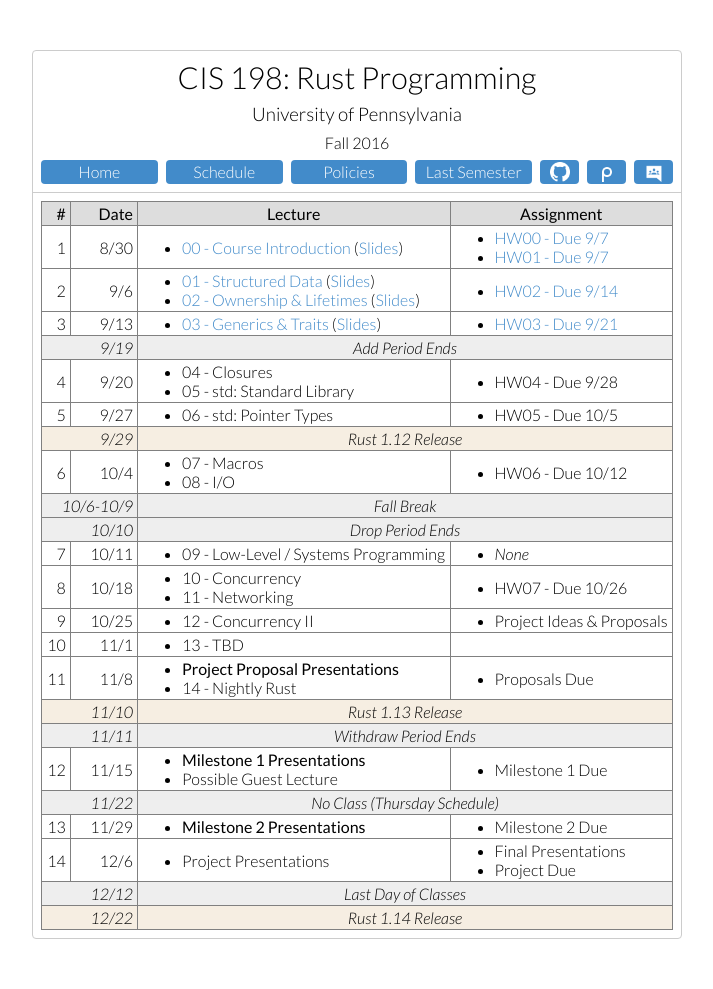
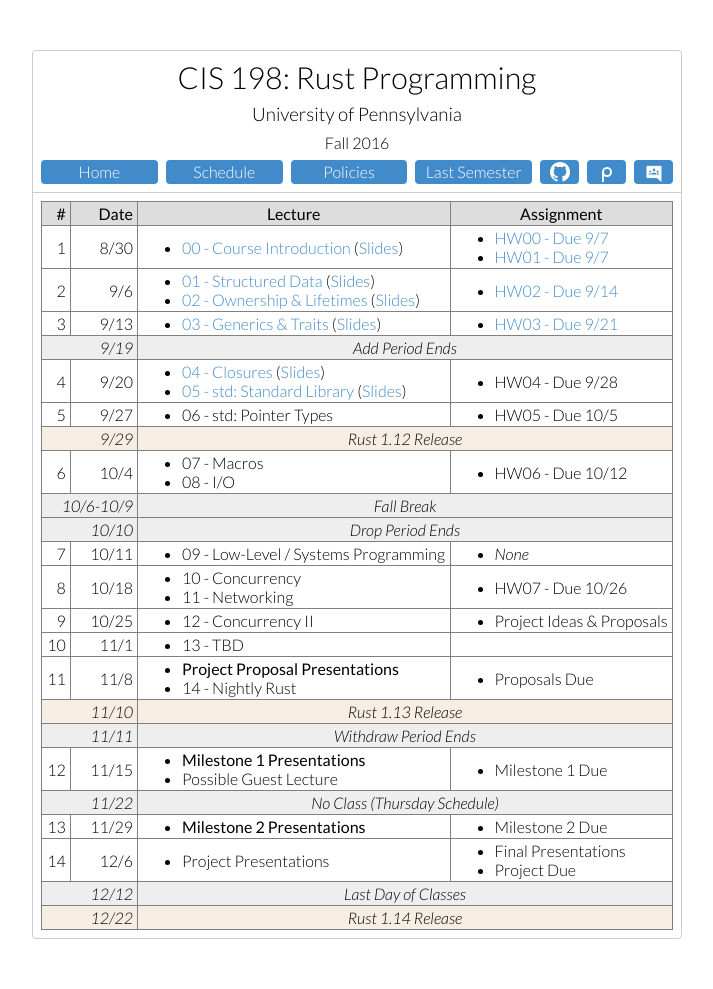
Before and after one commit to cis198-2016f/cis198-2016f.github.io, a Jekyll site: the page built from schedule/index.html, in a window 1280 px wide. Shown: the whole page, without its empty margins (283-996 px from the left). Built offline with Jekyll 4.4.1, drawn with Linux system fonts in a browser that asks for light colours.

Commit message:
Publich lec04/05

```diff
--- a/schedule/index.html
+++ b/schedule/index.html
@@ -104,8 +104,12 @@
         <td>4 <td>9/20
         <td>
           <ul>
-            <li> 04 - Closures</a>
-            <li> 05 - std: Standard Library</a>
+            <li><a href="{{ page.slides_repo }}/04/content.md">
+                04 - Closures</a>
+              (<a href="/slides/04/">Slides</a>)
+            <li><a href="{{ page.slides_repo }}/05/content.md">
+                05 - std: Standard Library</a>
+              (<a href="/slides/05/">Slides</a>)
           </ul>
         <td>
           <ul>
```
